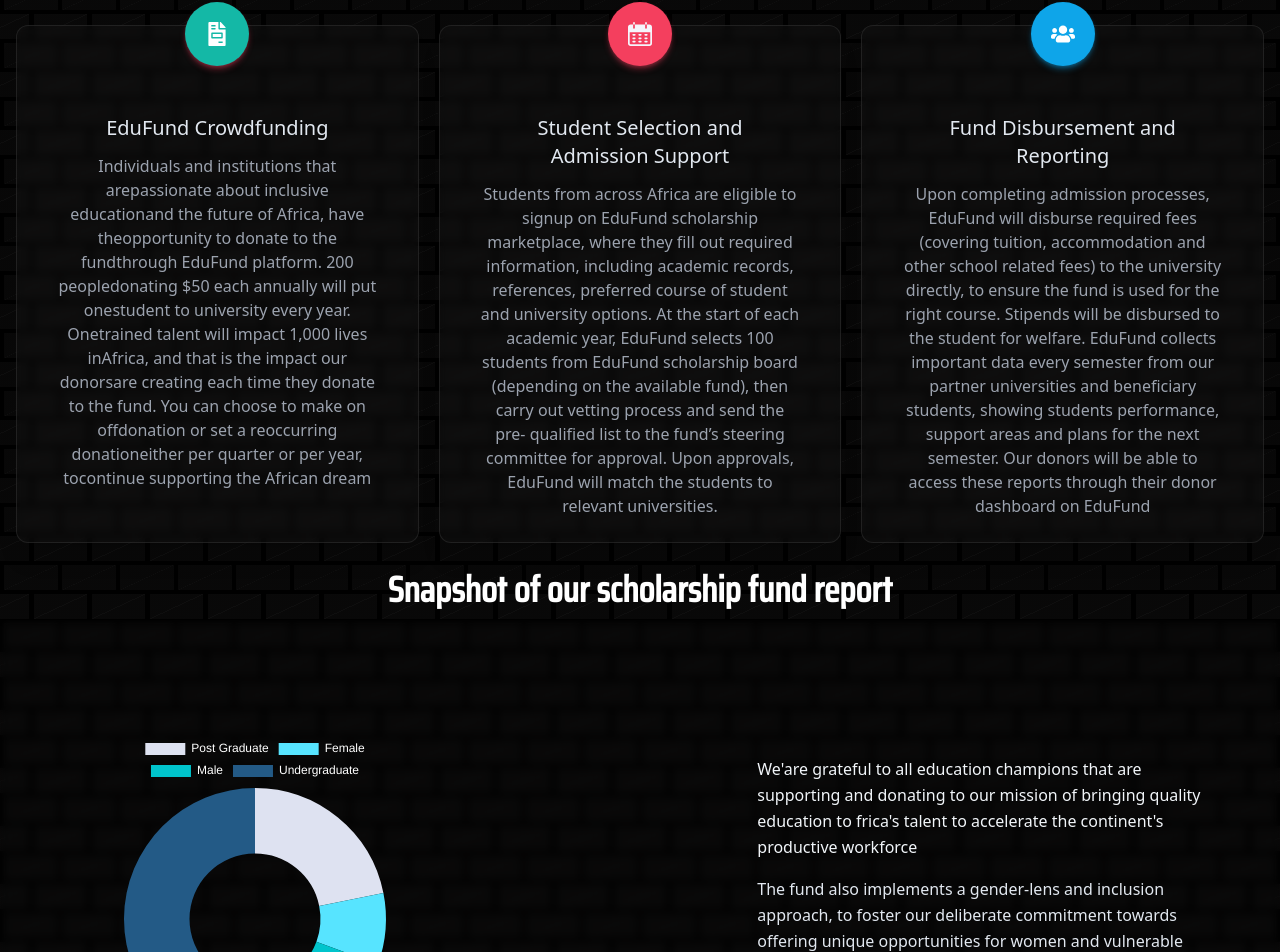
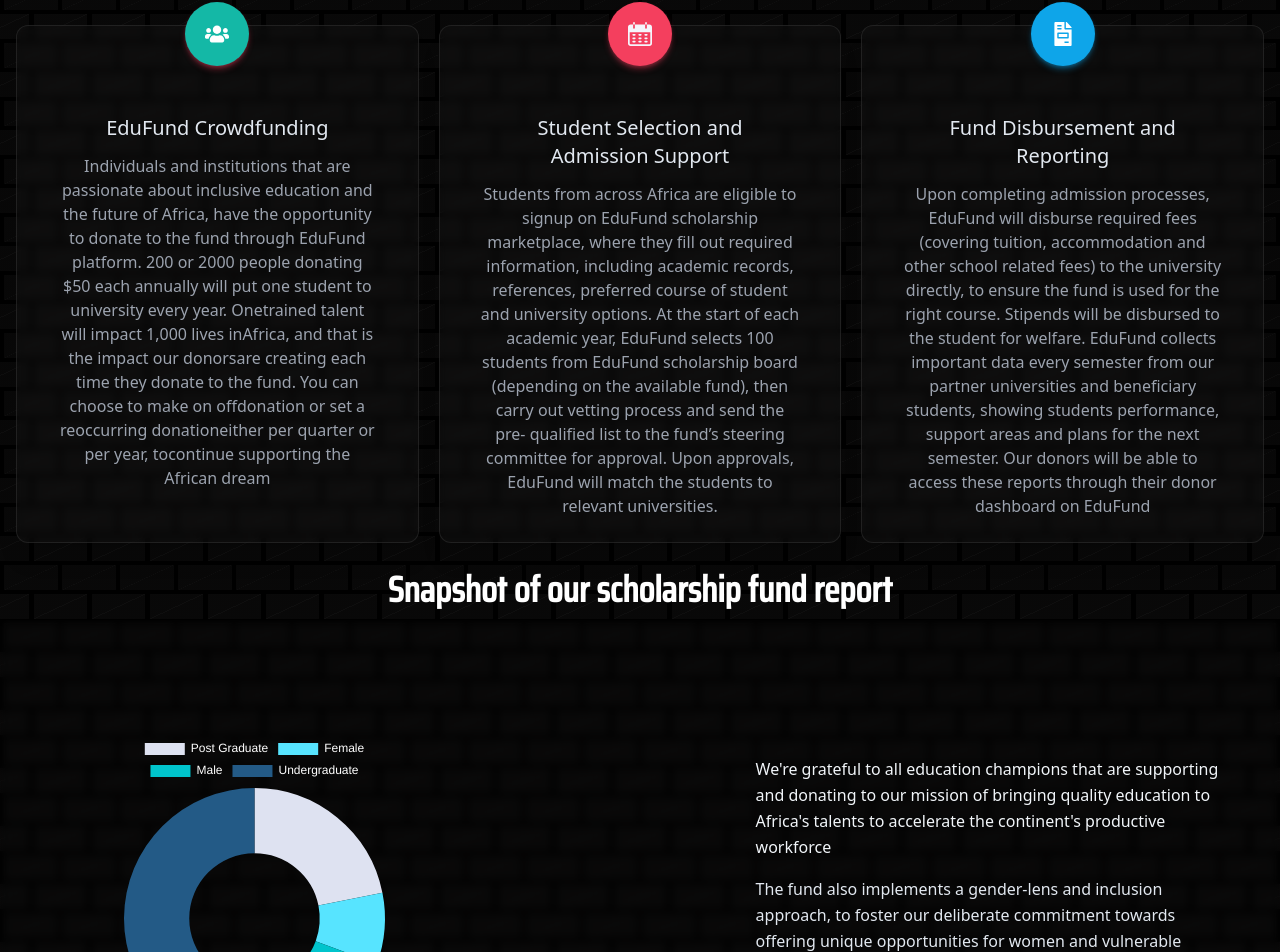
Before and after one commit to KIBUTI-SOFTWARE/edufund-first-launch, a React (Vite) app: page /Reports in a window 1280 px wide. Shown: the part 1210-2162 px from the top of the page. Built offline with nearby package versions, Linux system fonts and the light colour scheme.

Commit message:
fixed the typos

```diff
--- a/src/app/components/about/Card.jsx
+++ b/src/app/components/about/Card.jsx
@@ -131,8 +131,8 @@ function Card() {
             What we do
           </h2>
           <p className="mx-auto my-4 w-full max-w-xl bg-transparent text-center font-medium leading-relaxed tracking-wide text-gray-400">
-            We are on a mission to creating a productive workforce for Africa,
-            by enabling every young person access decent level of education
+            We are on a mission to create a productive workforce for Africa,
+            by enabling every young person access to a decent level of education
             through our community financing solutions.
           </p>
         </div>
--- a/src/app/components/fundraiser/Hero.jsx
+++ b/src/app/components/fundraiser/Hero.jsx
@@ -5,11 +5,11 @@ function Hero() {
     <div className="h-screen  bg-pattern bg-gradient-to-b from-blue-900 to-blue-600 flex items-center">
       <section
         className="w-full bg-cover bg-center py-32"
-        style={{
-          backgroundImage:
-            "url('https://plus.unsplash.com/premium_photo-1683134563505-cc5d4f20a22a?w=500&auto=format&fit=crop&q=60&ixlib=rb-4.0.3&ixid=M3wxMjA3fDB8MHxzZWFyY2h8OXx8ZnVuZHJhaXNlcnxlbnwwfHwwfHx8MA%3D%3D')",
-          backgroundBlendMode: "overlay",
-        }}
+        // style={{
+        //   backgroundImage:
+        //     "url('https://plus.unsplash.com/premium_photo-1683134563505-cc5d4f20a22a?w=500&auto=format&fit=crop&q=60&ixlib=rb-4.0.3&ixid=M3wxMjA3fDB8MHxzZWFyY2h8OXx8ZnVuZHJhaXNlcnxlbnwwfHwwfHx8MA%3D%3D')",
+        //   backgroundBlendMode: "overlay",
+        // }}
       >
         <div className="container mx-auto text-center text-white">
           <h1 className="text-5xl font-medium mb-6">Support Our Cause</h1>
--- a/src/app/pages/About.jsx
+++ b/src/app/pages/About.jsx
@@ -132,7 +132,7 @@ export function Hero() {
       title:
         "EduFund seeks to make quality education accessible for all Africans",
       description:
-        "EduFund is democratizing access to quality education for underserved young talents, with the aim of catalyzing Africa’s economy by enabling Africa’s young workforce to acquire relevant skills for future of work. Over 79% of Africa’s population are living below $6 per day, which puts higher education as a luxury concept to these communities. Our goal is to bring quality education to every deserving African talent, irrespective of social status, and create a generation of productive youths that becomes a driving force of the continent’s economy",
+        "EduFund is democratizing access to quality education for underserved young talents, with the aim of catalyzing Africa’s economy by enabling Africa’s young workforce to acquire relevant skills for future of work. Over 79% of Africa’s population are living below $6 per day, which puts higher education as a luxury concept to these communities. Our goal is to bring quality education to every deserving African talent, irrespective of social status, and create a generation of productive youths that become a driving force of the continent’s economy",
       link: "/scholarships",
       image: "https://images.unsplash.com/photo-1569144157591-c60f3f82f137",
       reverse: false,
--- a/src/app/pages/Donation.jsx
+++ b/src/app/pages/Donation.jsx
@@ -96,7 +96,7 @@ export function Services() {
     {
       title: "Co-Creation of Scholarship Programme",
       description:
-        "EduFund works with partner institutions and corporates to envision, design and implement relevant,inclusive scholarship programmes, fully tailored to achieve our partner’ s objectives and expected results.",
+        "EduFund works with partner institutions and corporates to envision, design and implement relevant,inclusive scholarship programmes, tailored to achieve our partner’ s objectives and expected results.",
       icon: (
         <svg
           stroke="currentColor"
@@ -120,7 +120,7 @@ export function Services() {
     {
       title: "Set-up Dedicated Scholarship Platform",
       description:
-        "EduFund will set up a dedicated platform for the partners to manage the entire scholarship delivery value chain. Targeted students will apply to the scholarship through thewhite label platform",
+        "EduFund will set up a dedicated platform for the partners to manage the entire scholarship delivery value chain. Targeted students will apply to the scholarship through the white label platform",
       icon: (
         <svg
           stroke="currentColor"
@@ -144,7 +144,7 @@ export function Services() {
     {
       title: "Student Recruitment and Matching to Universities",
       description:
-        "EduFund provides our partners with data centric application assessment tool, to aid partners in theselection process. Preselectstudents will be vetted andmatched to relevantuniversities through EduFund",
+        "EduFund provides our partners with data centric application assessment tool, to aid partners in the selection process. Preselected students will be vetted and matched to relevant universities through EduFund",
       icon: (
         <svg
           stroke="currentColor"
@@ -168,7 +168,7 @@ export function Services() {
     {
       title: "Fund Disbursement to Universities",
       description:
-        "Upon completing admission processes, the partner will disburse required fees (coveringstudents tuition, accommodation and otherschool related fees) to the university directly,to ensure the fund is used for the right course.Partners will also receive a summeryscholarship report and recommendations",
+        "Upon completing admission processes, the partner will disburse required fees (covering students tuition, accommodation and other school related fees) to the university directly,to ensure the fund is used for the right course.Partners will also receive a summary scholarship report and recommendations",
       icon: (
         <svg
           stroke="currentColor"
--- a/src/app/pages/Reports.jsx
+++ b/src/app/pages/Reports.jsx
@@ -23,16 +23,16 @@ export function Card() {
     {
       title: "EduFund Crowdfunding",
       description:
-        "Individuals and institutions that arepassionate about inclusive educationand the future of Africa, have theopportunity to donate to the fundthrough EduFund platform. 200 peopledonating $50 each annually will put onestudent to university every year. Onetrained talent will impact 1,000 lives inAfrica, and that is the impact our donorsare creating each time they donate to the fund. You can choose to make on offdonation or set a reoccurring donationeither per quarter or per year, tocontinue supporting the African dream",
+        "Individuals and institutions that are passionate about inclusive education and the future of Africa, have the opportunity to donate to the fund through EduFund platform. 200 or 2000 people donating $50 each annually will put one student to university every year. Onetrained talent will impact 1,000 lives inAfrica, and that is the impact our donorsare creating each time they donate to the fund. You can choose to make on offdonation or set a reoccurring donationeither per quarter or per year, tocontinue supporting the African dream",
       icon: (
         <svg
-          viewBox="0 0 33 46"
+          viewBox="0 0 55 44"
           fill="none"
           xmlns="http://www.w3.org/2000/svg"
           className="h-6 w-6 text-white"
         >
           <path
-            d="M24.75 23H8.25V28.75H24.75V23ZM32.3984 9.43359L23.9852 0.628906C23.5984 0.224609 23.0742 0 22.5242 0H22V11.5H33V10.952C33 10.3859 32.7852 9.83789 32.3984 9.43359ZM19.25 12.2188V0H2.0625C0.919531 0 0 0.961328 0 2.15625V43.8438C0 45.0387 0.919531 46 2.0625 46H30.9375C32.0805 46 33 45.0387 33 43.8438V14.375H21.3125C20.1781 14.375 19.25 13.4047 19.25 12.2188ZM5.5 6.46875C5.5 6.07164 5.80766 5.75 6.1875 5.75H13.0625C13.4423 5.75 13.75 6.07164 13.75 6.46875V7.90625C13.75 8.30336 13.4423 8.625 13.0625 8.625H6.1875C5.80766 8.625 5.5 8.30336 5.5 7.90625V6.46875ZM5.5 12.2188C5.5 11.8216 5.80766 11.5 6.1875 11.5H13.0625C13.4423 11.5 13.75 11.8216 13.75 12.2188V13.6562C13.75 14.0534 13.4423 14.375 13.0625 14.375H6.1875C5.80766 14.375 5.5 14.0534 5.5 13.6562V12.2188ZM27.5 39.5312C27.5 39.9284 27.1923 40.25 26.8125 40.25H19.9375C19.5577 40.25 19.25 39.9284 19.25 39.5312V38.0938C19.25 37.6966 19.5577 37.375 19.9375 37.375H26.8125C27.1923 37.375 27.5 37.6966 27.5 38.0938V39.5312ZM27.5 21.5625V30.1875C27.5 30.9817 26.8847 31.625 26.125 31.625H6.875C6.11531 31.625 5.5 30.9817 5.5 30.1875V21.5625C5.5 20.7683 6.11531 20.125 6.875 20.125H26.125C26.8847 20.125 27.5 20.7683 27.5 21.5625Z"
+            d="M8.25 19.25C11.2836 19.25 13.75 16.7836 13.75 13.75C13.75 10.7164 11.2836 8.25 8.25 8.25C5.21641 8.25 2.75 10.7164 2.75 13.75C2.75 16.7836 5.21641 19.25 8.25 19.25ZM46.75 19.25C49.7836 19.25 52.25 16.7836 52.25 13.75C52.25 10.7164 49.7836 8.25 46.75 8.25C43.7164 8.25 41.25 10.7164 41.25 13.75C41.25 16.7836 43.7164 19.25 46.75 19.25ZM49.5 22H44C42.4875 22 41.1211 22.6102 40.1242 23.5984C43.5875 25.4977 46.0453 28.9266 46.5781 33H52.25C53.7711 33 55 31.7711 55 30.25V27.5C55 24.4664 52.5336 22 49.5 22ZM27.5 22C32.8195 22 37.125 17.6945 37.125 12.375C37.125 7.05547 32.8195 2.75 27.5 2.75C22.1805 2.75 17.875 7.05547 17.875 12.375C17.875 17.6945 22.1805 22 27.5 22ZM34.1 24.75H33.3867C31.5992 25.6094 29.6141 26.125 27.5 26.125C25.3859 26.125 23.4094 25.6094 21.6133 24.75H20.9C15.4344 24.75 11 29.1844 11 34.65V37.125C11 39.4023 12.8477 41.25 15.125 41.25H39.875C42.1523 41.25 44 39.4023 44 37.125V34.65C44 29.1844 39.5656 24.75 34.1 24.75ZM14.8758 23.5984C13.8789 22.6102 12.5125 22 11 22H5.5C2.46641 22 0 24.4664 0 27.5V30.25C0 31.7711 1.22891 33 2.75 33H8.41328C8.95469 28.9266 11.4125 25.4977 14.8758 23.5984Z"
             fill="white"
           ></path>
         </svg>
@@ -106,13 +106,13 @@ export function Card() {
         "Upon completing admission processes, EduFund will disburse required fees (covering tuition, accommodation and other school related fees) to the university directly, to ensure the fund is used for the right course. Stipends will be disbursed to the student for welfare. EduFund collects important data every semester from our partner universities and beneficiary students, showing students performance, support areas and plans for the next semester. Our donors will be able to access these reports through their donor dashboard on EduFund",
       icon: (
         <svg
-          viewBox="0 0 55 44"
+          viewBox="0 0 33 46"
           fill="none"
           xmlns="http://www.w3.org/2000/svg"
           className="h-6 w-6 text-white"
         >
           <path
-            d="M8.25 19.25C11.2836 19.25 13.75 16.7836 13.75 13.75C13.75 10.7164 11.2836 8.25 8.25 8.25C5.21641 8.25 2.75 10.7164 2.75 13.75C2.75 16.7836 5.21641 19.25 8.25 19.25ZM46.75 19.25C49.7836 19.25 52.25 16.7836 52.25 13.75C52.25 10.7164 49.7836 8.25 46.75 8.25C43.7164 8.25 41.25 10.7164 41.25 13.75C41.25 16.7836 43.7164 19.25 46.75 19.25ZM49.5 22H44C42.4875 22 41.1211 22.6102 40.1242 23.5984C43.5875 25.4977 46.0453 28.9266 46.5781 33H52.25C53.7711 33 55 31.7711 55 30.25V27.5C55 24.4664 52.5336 22 49.5 22ZM27.5 22C32.8195 22 37.125 17.6945 37.125 12.375C37.125 7.05547 32.8195 2.75 27.5 2.75C22.1805 2.75 17.875 7.05547 17.875 12.375C17.875 17.6945 22.1805 22 27.5 22ZM34.1 24.75H33.3867C31.5992 25.6094 29.6141 26.125 27.5 26.125C25.3859 26.125 23.4094 25.6094 21.6133 24.75H20.9C15.4344 24.75 11 29.1844 11 34.65V37.125C11 39.4023 12.8477 41.25 15.125 41.25H39.875C42.1523 41.25 44 39.4023 44 37.125V34.65C44 29.1844 39.5656 24.75 34.1 24.75ZM14.8758 23.5984C13.8789 22.6102 12.5125 22 11 22H5.5C2.46641 22 0 24.4664 0 27.5V30.25C0 31.7711 1.22891 33 2.75 33H8.41328C8.95469 28.9266 11.4125 25.4977 14.8758 23.5984Z"
+            d="M24.75 23H8.25V28.75H24.75V23ZM32.3984 9.43359L23.9852 0.628906C23.5984 0.224609 23.0742 0 22.5242 0H22V11.5H33V10.952C33 10.3859 32.7852 9.83789 32.3984 9.43359ZM19.25 12.2188V0H2.0625C0.919531 0 0 0.961328 0 2.15625V43.8438C0 45.0387 0.919531 46 2.0625 46H30.9375C32.0805 46 33 45.0387 33 43.8438V14.375H21.3125C20.1781 14.375 19.25 13.4047 19.25 12.2188ZM5.5 6.46875C5.5 6.07164 5.80766 5.75 6.1875 5.75H13.0625C13.4423 5.75 13.75 6.07164 13.75 6.46875V7.90625C13.75 8.30336 13.4423 8.625 13.0625 8.625H6.1875C5.80766 8.625 5.5 8.30336 5.5 7.90625V6.46875ZM5.5 12.2188C5.5 11.8216 5.80766 11.5 6.1875 11.5H13.0625C13.4423 11.5 13.75 11.8216 13.75 12.2188V13.6562C13.75 14.0534 13.4423 14.375 13.0625 14.375H6.1875C5.80766 14.375 5.5 14.0534 5.5 13.6562V12.2188ZM27.5 39.5312C27.5 39.9284 27.1923 40.25 26.8125 40.25H19.9375C19.5577 40.25 19.25 39.9284 19.25 39.5312V38.0938C19.25 37.6966 19.5577 37.375 19.9375 37.375H26.8125C27.1923 37.375 27.5 37.6966 27.5 38.0938V39.5312ZM27.5 21.5625V30.1875C27.5 30.9817 26.8847 31.625 26.125 31.625H6.875C6.11531 31.625 5.5 30.9817 5.5 30.1875V21.5625C5.5 20.7683 6.11531 20.125 6.875 20.125H26.125C26.8847 20.125 27.5 20.7683 27.5 21.5625Z"
             fill="white"
           ></path>
         </svg>
@@ -582,9 +582,9 @@ export function BentoBox() {
 export function Chart() {
   return (
     <div className="">
-          <h2 className="leading-tight text-4xl text-center font-kingshare my-2 text-white font-bold">
-            Snapshot of our scholarship fund report
-          </h2>
+      <h2 className="leading-tight text-4xl text-center font-kingshare my-2 text-white font-bold">
+        Snapshot of our scholarship fund report
+      </h2>
       <div className=" flex flex-col p-8 sm:p-16 md:p-24 justify-center backdrop-blur-sm">
         <div data-theme="teal" className="mx-auto max-w-6xl">
           <h2 className="sr-only">Featured reports</h2>
@@ -596,9 +596,9 @@ export function Chart() {
               <div className="p-6 bg-grey">
                 <div className="leading-relaxed">
                   <p className="mt-4 text-slate-100">
-                    We'are grateful to all education champions that are
+                    We're grateful to all education champions that are
                     supporting and donating to our mission of bringing quality
-                    education to frica's talent to accelerate the continent's
+                    education to Africa's talents to accelerate the continent's
                     productive workforce
                   </p>
                   <p className="mt-4 text-slate-200">
```
Also changed, not shown: 1 other file (tests, documents, lock files or other folders).
